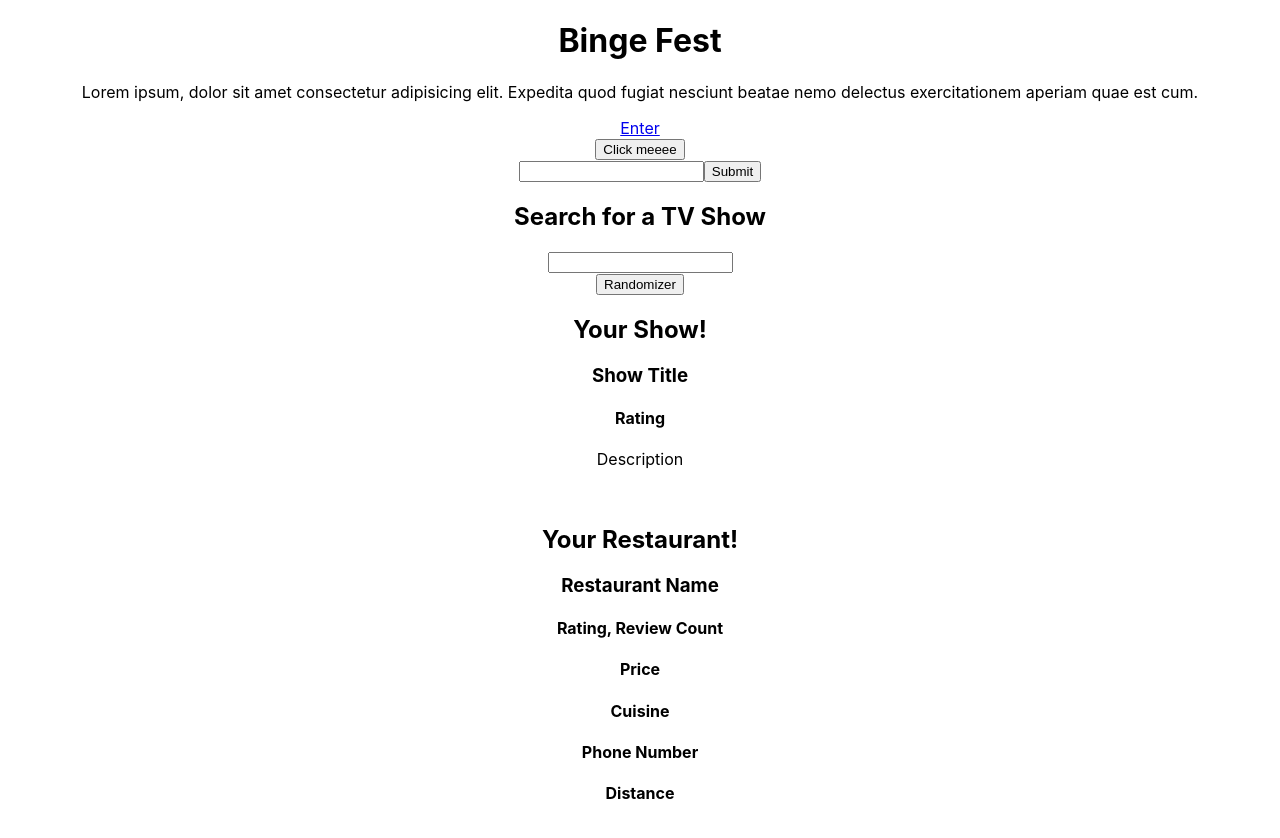
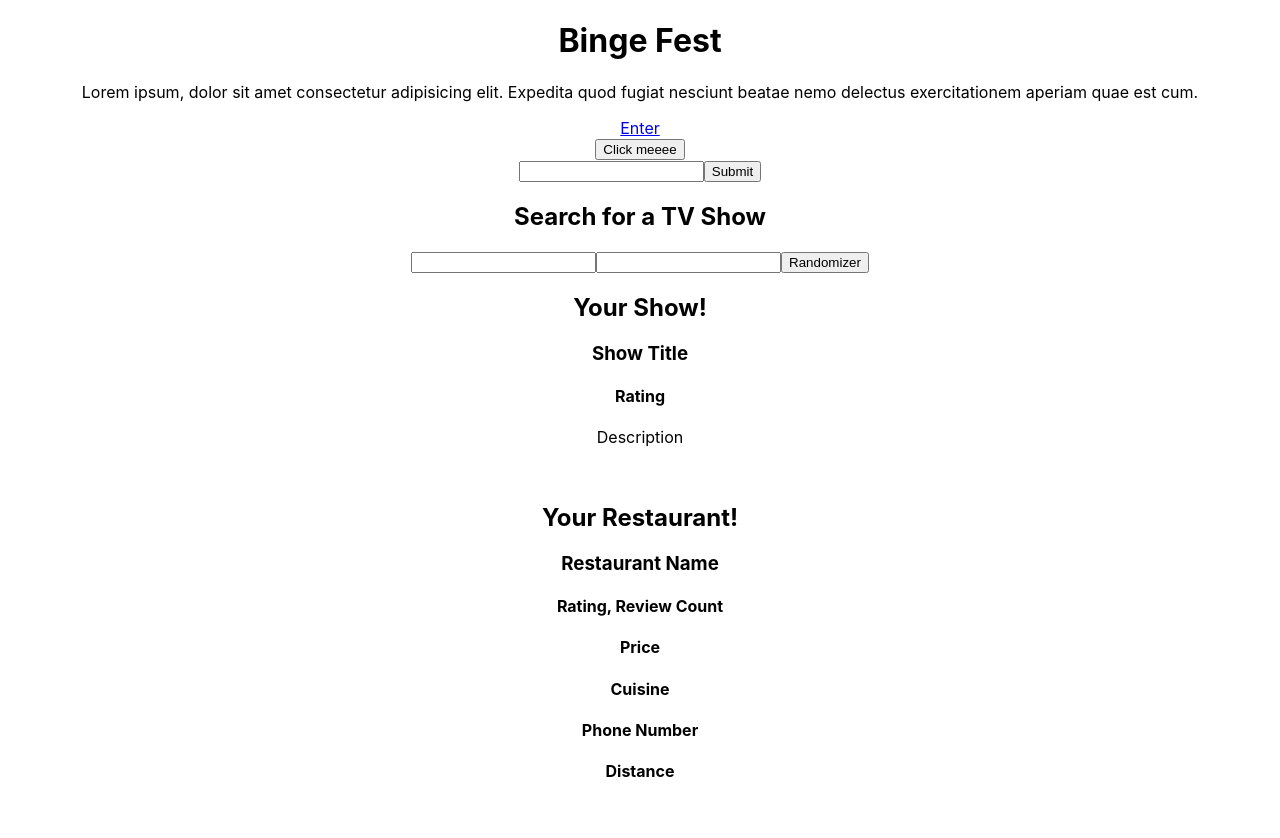
Before and after one commit to binge-fest/binge-fest, a React (Create React App) app: page / in a window 1280 px wide. Shown: the top 838 px of the page. Built offline with nearby package versions, Linux system fonts and the light colour scheme; no server answers; the database is empty.

Commit message:
Able to search up tv shows :satellite_antenna:

```diff
--- a/src/Components/MainComponents/TvShows.js
+++ b/src/Components/MainComponents/TvShows.js
@@ -5,46 +5,61 @@ class TvShows extends Component {
   constructor() {
     super();
     this.state = {
-      tvShow: {
-        name: 'friends',
-        rating: 10
-      }
+      tvSearch: '',
+      tvGenre: '',
+      tvResult: {}
     }
   }
+
   handleSubmit = (e) => {
     e.preventDefault();
+    console.log(this.state);
     axios({
       url: 'http://api.tvmaze.com/singlesearch/shows',
       method: 'GET',
       responseType: 'json',
       params: {
-        q: 'friends'
+        q: this.state.tvSearch
       }
     }).then((res) => {
       console.log(res);
+      this.setState({
+        tvResult: {
+          name: res.data.name,
+          rating: res.data.rating.average
+        }
+      })
+
+      console.log(this.state.tvResult);
+      const dbRef = firebase.database().ref('/tvShows');
+      dbRef.push(this.state.tvResult);
+
+      dbRef.on('value', (snapshot) => {
+        const dataObject = snapshot.val();
+        console.log(dataObject);
+      })
     })
   }
+
   handleChange = (e) => {
+    const target = e.target;
+
     this.setState({
+      [target.name]: target.value
     })
   }
-  componentDidMount() {
-    const dbRef = firebase.database().ref('/tvShows');
-    dbRef.push(this.state.tvShow);
-    dbRef.on('value', (snapshot) => {
-      const dataObject = snapshot.val();
-      console.log(dataObject);
-    })
-  }
+
   render() {
     return (
       <Fragment>
         <h2>Search for a TV Show</h2>
-        <form action="">
+        <form onSubmit={this.handleSubmit}>
           <label htmlFor="tvSearch"></label>
-          <input type="text" id="tvSearch" />
+          <input type="text" id="tvSearch" name="tvSearch" onChange={this.handleChange} />
+          <label htmlFor="tvGenre"></label>
+          <input type="text" id="tvGenre" name="tvGenre" onChange={this.handleChange} />
+          <button value="submit">Randomizer</button>
         </form>
-        <button>Randomizer</button>
       </Fragment>
     )
   }
```
Also changed, not shown: 1 other file (tests, documents, lock files or other folders).
